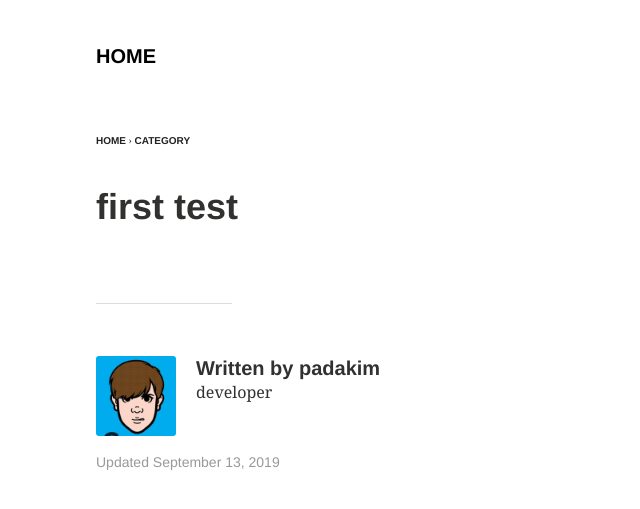
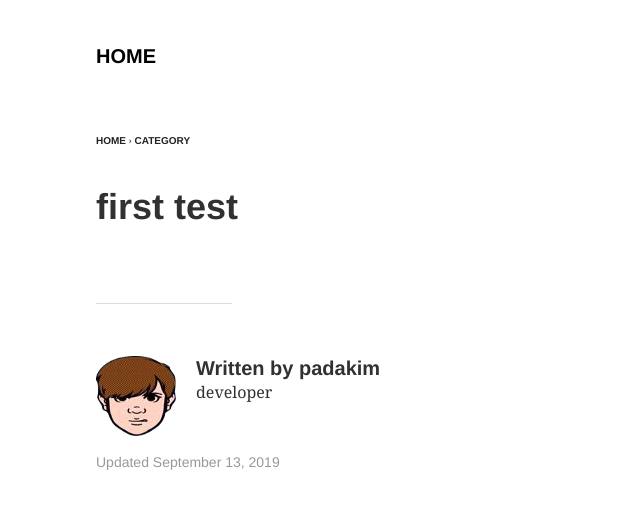
Before and after one commit to 0261/0261.github.io, a Jekyll site: the page built from _posts/2019-09-13-foo.md, in a window 1280 px wide. Shown: the top 509 px of the page, without its empty margins (0-640 px from the left). Built offline with Jekyll 4.4.1, drawn with Linux system fonts in a browser that asks for light colours.

Commit message:
로고 수정

```diff
--- a/_config.yml
+++ b/_config.yml
@@ -29,7 +29,7 @@ owner:
   name: padakim
   email: bada013@naver.com
   bio: developer
-  avatar: logo.jpeg # 160x160 px image for author byline
+  avatar: profile.png # 160x160 px image for author byline
   disqus-shortname:
 
 include:
```
Also changed, not shown: images/logo.jpeg (deleted), images/profile.png (added).
